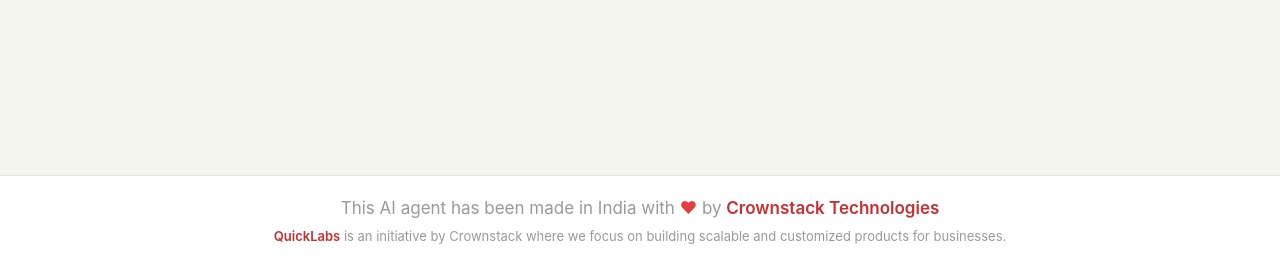
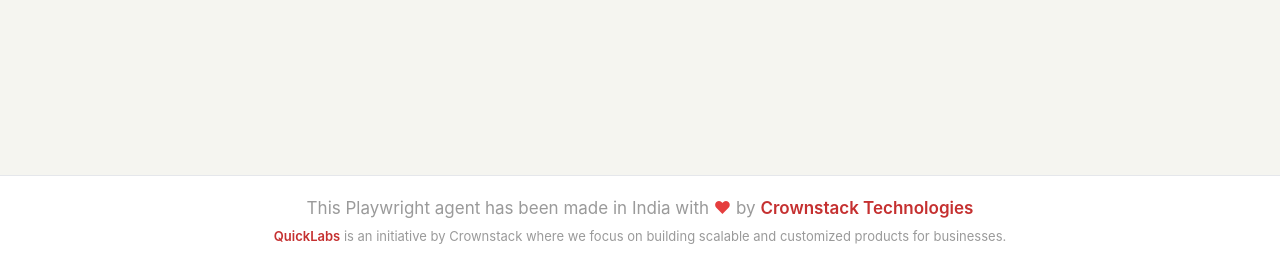
Before and after one commit to kumar92varun/vibe-coding-product-checked, a Flask app: page / in a window 1280 px wide. Shown: the part 534-800 px from the top of the page. Run offline with Flask 3, Linux system fonts and the light colour scheme; the visitor is signed in with stand-in values (Sample User, id 1); some libraries are stand-ins or nearby versions.

Commit message:
Removed AI from the footer

```diff
--- a/ui/templates/footer.html
+++ b/ui/templates/footer.html
@@ -1,6 +1,6 @@
 <footer style="background:#ffffff; border-top: 1px solid #e5e7eb; text-align:center; padding: 20px 16px; color: #9a9a9a; font-family: 'Inter', system-ui, sans-serif;">
     <p style="margin:0 0 5px; font-size:17px;">
-        This AI agent has been made in India with <span style="color:#e53e3e;">&#10084;</span> by
+        This Playwright agent has been made in India with <span style="color:#e53e3e;">&#10084;</span> by
         <a href="https://crownstack.com" target="_blank" rel="noopener"
            style="color:#c53030; font-weight:600; text-decoration:none;">Crownstack Technologies</a>
     </p>
```
